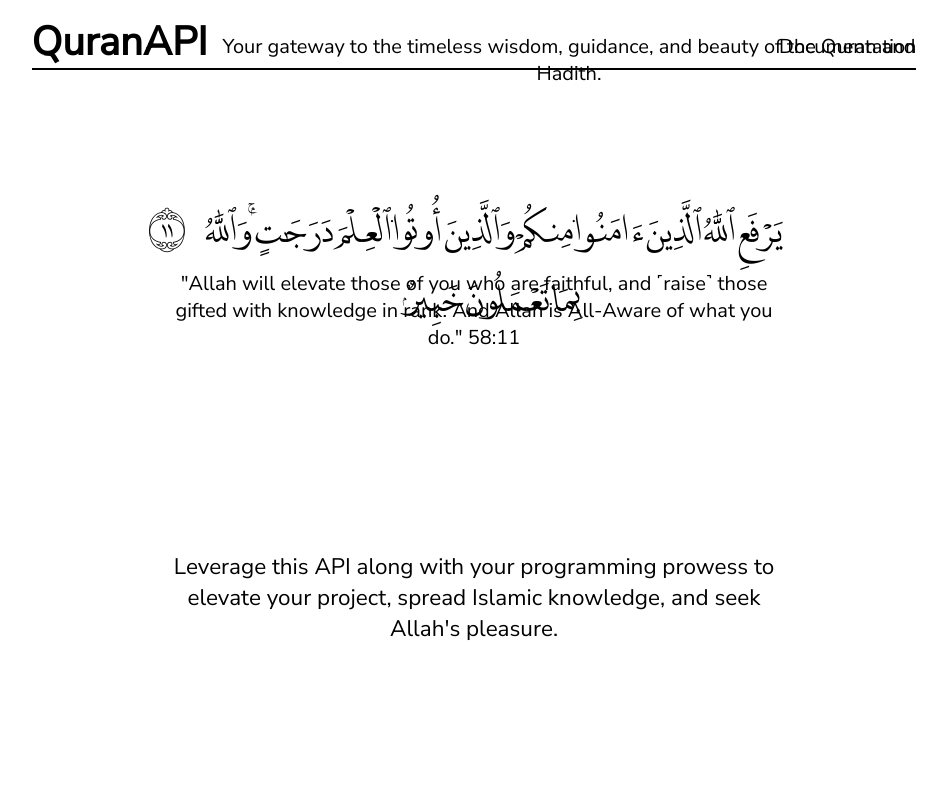
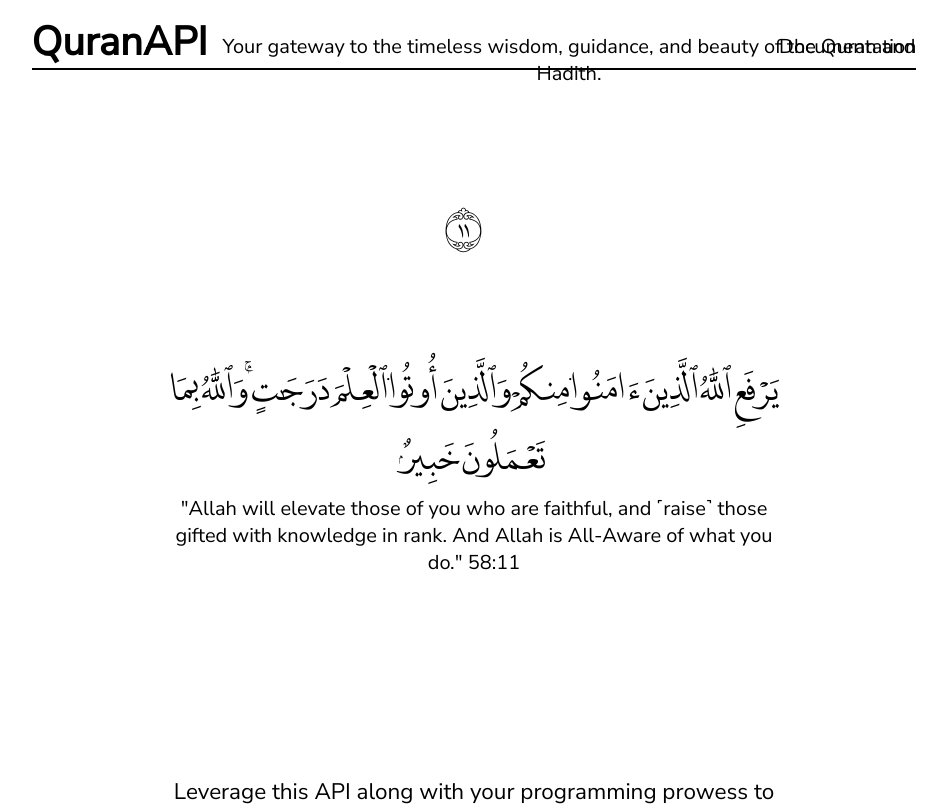
Before and after one commit to QuranAPi/quran-api, a React (Vite) app in the folder vite-project/: page / in a window 1280 px wide. Shown: the top 806 px of the page, without its empty margins (166-1113 px from the left). Built offline with nearby package versions, Linux system fonts and the light colour scheme.

Commit message:
for pull

```diff
--- a/vite-project/index.html
+++ b/vite-project/index.html
@@ -7,6 +7,7 @@
     <link href="https://fonts.googleapis.com/css2?family=Nunito+Sans:opsz,wght@6..12,200;6..12,300;6..12,400&display=swap" rel="stylesheet">
     <link rel="icon" type="image/svg+xml" href="src/assets/logo.png"/>
     <meta name="viewport" content="width=device-width, initial-scale=1.0" />
+
     <title>QuranAPI</title>
   </head>
   <body>
--- a/vite-project/src/App.css
+++ b/vite-project/src/App.css
@@ -22,6 +22,7 @@
 }
 
 .verse-block {
+
     max-height: 300px;
 }
 
@@ -68,7 +69,7 @@
 
 .verse-arabic {
     max-height: 80px;
-    display: flex;
+    display: inline-block;
     margin-bottom: 10px;
 
     justify-content: center;
@@ -89,6 +90,7 @@
 
 .verse-english {
     margin-bottom: 200px;
+
 }
 
 .verse-text-english {
```
